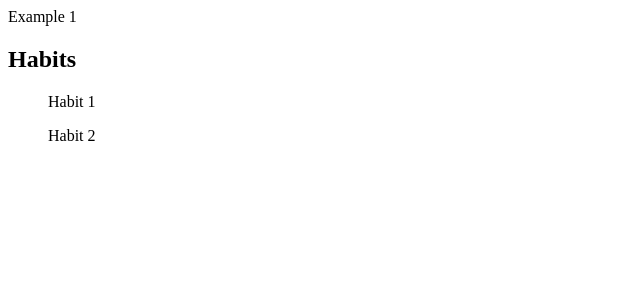
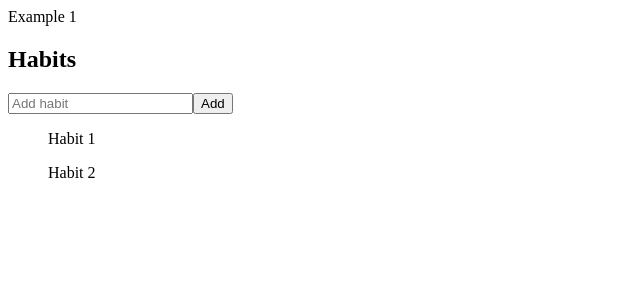
Before and after one commit to StephenLingham/angular-examples, an Angular app in the folder example1/: page / in a window 1280 px wide. Shown: the top 300 px of the page, without its empty margins (0-640 px from the left). Built offline with nearby package versions, Linux system fonts and the light colour scheme.

Commit message:
Added a reactive form for adding a habit

```diff
--- a/example1/src/app/app.module.ts
+++ b/example1/src/app/app.module.ts
@@ -1,5 +1,6 @@
 import { NgModule } from '@angular/core';
 import { BrowserModule } from '@angular/platform-browser';
+import { ReactiveFormsModule } from '@angular/forms';
 
 import { AppComponent } from './app.component';
 import { HabitListComponent } from './habit-list/habit-list.component';
@@ -12,7 +13,8 @@
     HabitItemComponent
   ],
   imports: [
-    BrowserModule
+    BrowserModule,
+    ReactiveFormsModule
   ],
   providers: [],
   bootstrap: [AppComponent]
--- a/example1/src/app/habit-list/habit-list.component.html
+++ b/example1/src/app/habit-list/habit-list.component.html
@@ -1,4 +1,8 @@
 <h2>Habits</h2>
+<form [formGroup]="habitForm" (ngSubmit)="onSubmit(habitForm.value)">
+    <input type="text" placeholder="Add habit" formControlName="title" />
+    <button type="submit">Add</button>
+</form>
 <ul>
     <app-habit-item *ngFor="let habit of habits" [title]="habit.title"></app-habit-item>
 </ul>
--- a/example1/src/app/habit-list/habit-list.component.ts
+++ b/example1/src/app/habit-list/habit-list.component.ts
@@ -1,4 +1,5 @@
 import { Component, OnInit } from '@angular/core';
+import { FormBuilder } from '@angular/forms';
 
 @Component({
   selector: 'app-habit-list',
@@ -6,6 +7,7 @@
   styleUrls: ['./habit-list.component.css']
 })
 export class HabitListComponent implements OnInit {
+  habitForm
 
   habits = [
     {
@@ -16,7 +18,16 @@
     }
   ]
 
-  constructor() { }
+  constructor(private formBuilder: FormBuilder) {
+    this.habitForm = this.formBuilder.group({
+      title: ''
+    })
+  }
+
+  onSubmit(newHabit: any) {
+    this.habits.push(newHabit);
+    this.habitForm.reset();
+  }
 
   ngOnInit(): void {
   }
```
